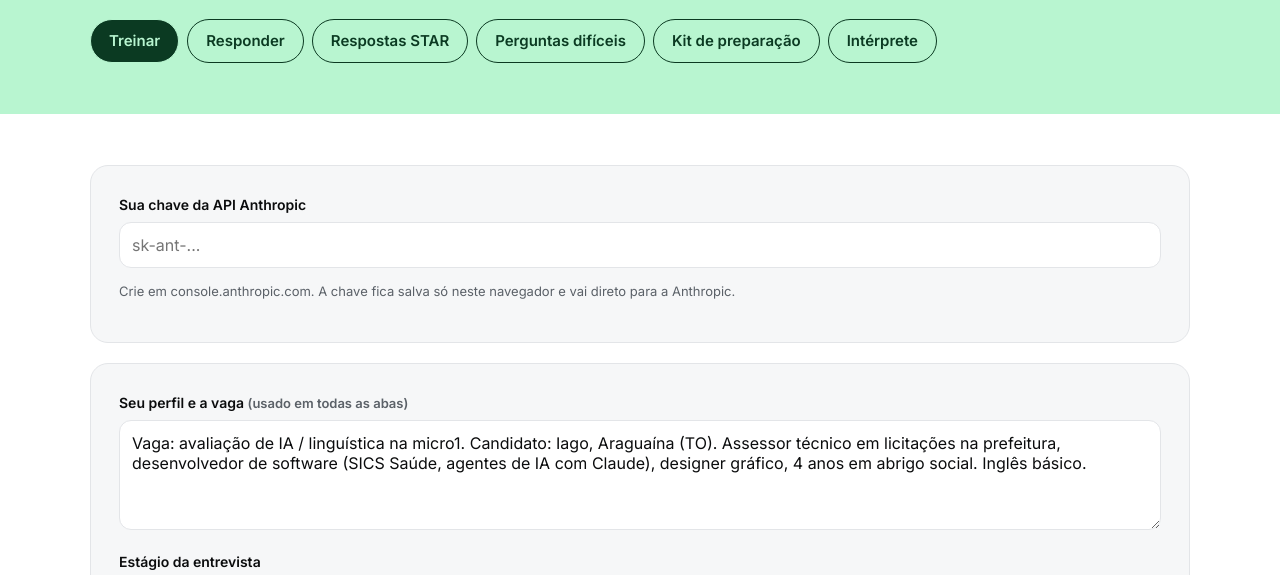
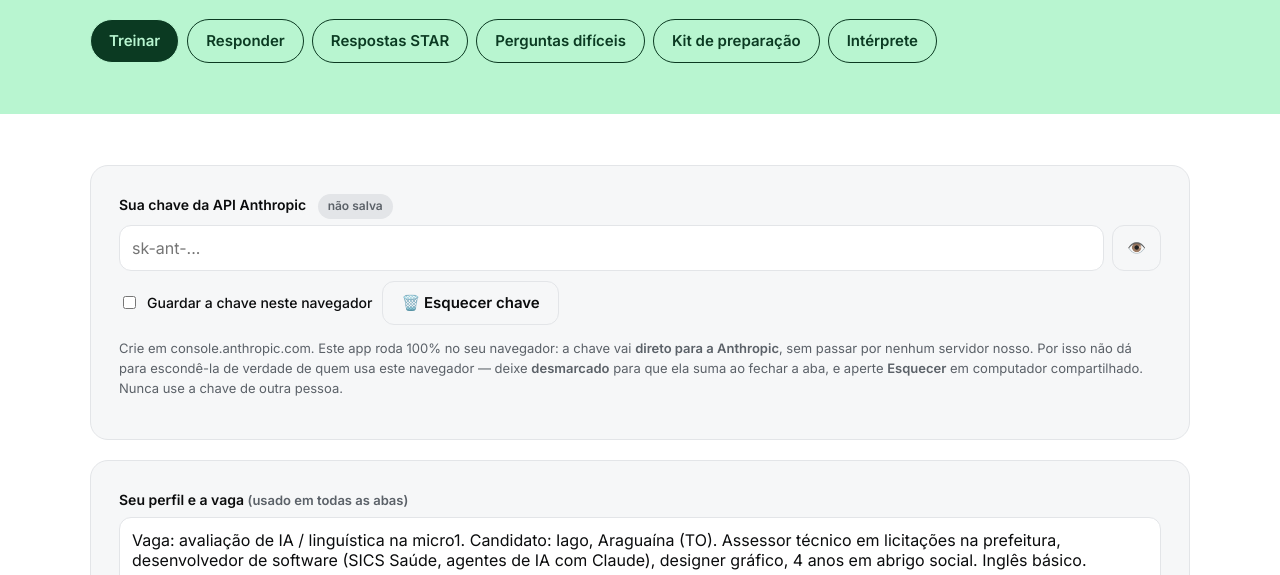
Before and after one commit to iagoadriano/treino-entrevista, a plain HTML site: page index.html in a window 1280 px wide. Shown: the part 189-764 px from the top of the page. Drawn offline with Linux system fonts and the light colour scheme.

Commit message:
Gestão da chave da API: guardar opcional, esquecer e mostrar/esconder
- Checkbox "Guardar a chave neste navegador": se desmarcado, a chave fica só
  em memória e some ao fechar a aba (não grava no localStorage)
- Botão "Esquecer chave" apaga da tela e do navegador na hora
- Olho para mostrar/esconder a chave
- Selo indicando se está salva ou não
- Texto honesto: app 100% client-side, a chave só vai para a Anthropic

Co-Authored-By: Claude Opus 4.8 <noreply@anthropic.com>
Claude-Session: https://claude.ai/code/session_012zBvCegQt5YS1wwUQtxr6Y

```diff
--- a/index.html
+++ b/index.html
@@ -73,6 +73,13 @@ summary{cursor:pointer;font-weight:600;font-family:"Space Grotesk"}
 .starcard dt{font-weight:700;color:var(--accent)}
 .foot{color:var(--mut);font-size:13px;text-align:center;padding:30px 16px 50px}
 .foot a{color:inherit}
+.keybox{display:flex;gap:8px;align-items:stretch}
+.keybox input{flex:1}
+.keybox .btn{padding:0 14px;min-height:0}
+.check{display:flex;align-items:center;gap:8px;font-weight:500;font-size:14px;margin:0;cursor:pointer}
+.check input{width:auto;min-height:0}
+.pill#keyEstado{background:var(--line);color:var(--mut)}
+.pill#keyEstado[data-on=salva]{background:var(--mint);color:var(--mintInk)}
 </style>
 </head>
 <body>
@@ -89,9 +96,14 @@ summary{cursor:pointer;font-weight:600;font-family:"Space Grotesk"}
 </div></div></header>
 
 <main class="band"><div class="wrap">
-<div class="card" style="margin-bottom:20px"><label for="apikey" style="margin-top:0">Sua chave da API Anthropic</label>
-<input id="apikey" type="password" placeholder="sk-ant-..." autocomplete="off">
-<p class="small">Crie em console.anthropic.com. A chave fica salva só neste navegador e vai direto para a Anthropic.</p></div>
+<div class="card" style="margin-bottom:20px"><label for="apikey" style="margin-top:0">Sua chave da API Anthropic <span class="pill" id="keyEstado">não salva</span></label>
+<div class="keybox"><input id="apikey" type="password" placeholder="sk-ant-..." autocomplete="off" spellcheck="false">
+<button class="btn ghost" id="verKey" type="button" aria-label="Mostrar ou esconder a chave" title="Mostrar/esconder">👁️</button></div>
+<div class="row" style="margin-top:10px">
+<label class="check"><input type="checkbox" id="lembrar"> Guardar a chave neste navegador</label>
+<button class="btn ghost" id="esquecer" type="button">🗑️ Esquecer chave</button>
+</div>
+<p class="small">Crie em console.anthropic.com. Este app roda 100% no seu navegador: a chave vai <b>direto para a Anthropic</b>, sem passar por nenhum servidor nosso. Por isso não dá para escondê-la de verdade de quem usa este navegador — deixe <b>desmarcado</b> para que ela suma ao fechar a aba, e aperte <b>Esquecer</b> em computador compartilhado. Nunca use a chave de outra pessoa.</p></div>
 <p id="noai" class="rule" hidden></p>
 
 <!-- Perfil + estágio: compartilhado por Treinar, STAR e Perguntas difíceis -->
@@ -242,9 +254,19 @@ chips.forEach(c=>c.onclick=()=>{estagio=c.dataset.s;LS.set('estagio',estagio);pa
 paintChips();
 
 // ---------- IA: chave da API Anthropic do próprio usuário ----------
-const keyBox=$('apikey');
-keyBox.value=LS.get('anthropic_key','');
-keyBox.onchange=()=>LS.set('anthropic_key',keyBox.value.trim());
+const keyBox=$('apikey'),lembrar=$('lembrar'),keyEstado=$('keyEstado');
+// A chave guardada vale como "quero lembrar"; sem nada guardado, começa não-salva.
+const savedKey=LS.get('anthropic_key','');
+keyBox.value=savedKey;lembrar.checked=!!savedKey;
+const pintaEstado=()=>{const on=lembrar.checked&&keyBox.value.trim();keyEstado.textContent=on?'salva neste navegador':'não salva';keyEstado.dataset.on=on?'salva':'nao'};
+const guarda=()=>{ // escreve no disco só se "lembrar"; senão fica só em memória
+ if(lembrar.checked&&keyBox.value.trim())LS.set('anthropic_key',keyBox.value.trim());
+ else{try{localStorage.removeItem('anthropic_key')}catch(e){}}
+ pintaEstado();
+};
+keyBox.oninput=guarda;lembrar.onchange=guarda;pintaEstado();
+$('verKey').onclick=()=>{keyBox.type=keyBox.type==='password'?'text':'password'};
+$('esquecer').onclick=()=>{keyBox.value='';lembrar.checked=false;try{localStorage.removeItem('anthropic_key')}catch(e){}pintaEstado();keyBox.focus()};
 const callAI=async(prompt,maxTokens)=>{
  const key=keyBox.value.trim();if(!key)throw{code:'nokey'};
  const r=await fetch('https://api.anthropic.com/v1/messages',{method:'POST',headers:{'content-type':'application/json','x-api-key':key,'anthropic-version':'2023-06-01','anthropic-dangerous-direct-browser-access':'true'},
```
